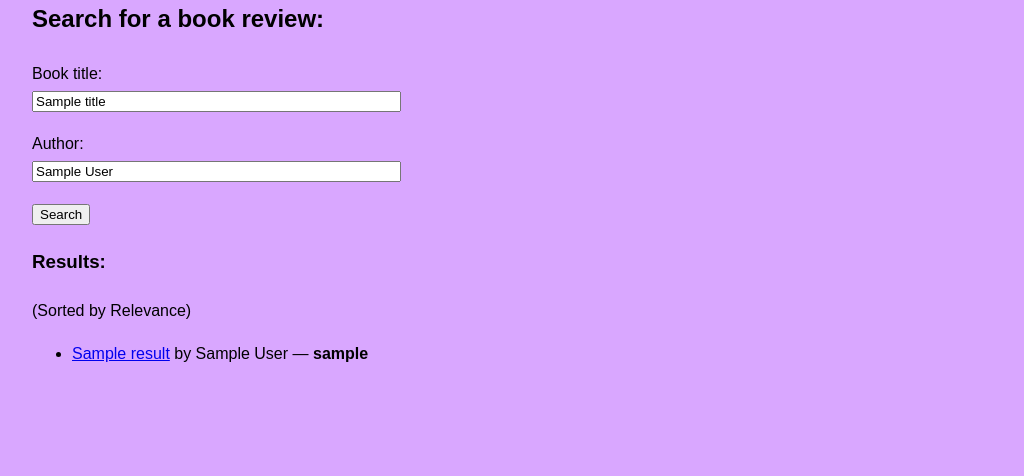
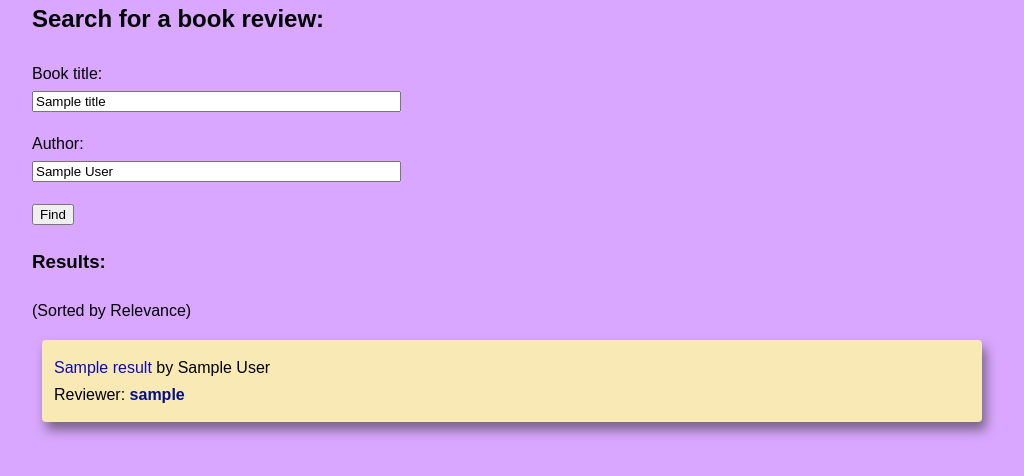
Before and after one commit to haikoj/kirja-arvostelut, a Flask app: template templates/find_review.html in a window 1280 px wide. Shown: the part 218-694 px from the top of the page, without its empty margins (128-1152 px from the left). Run offline with Flask 3, Linux system fonts and the light colour scheme; the template is opened without the code that fills it: most values are stand-ins (such as "Sample title", 1, 10 or a date in 2020).

Commit message:
Fix user link, improve appearance

```diff
--- a/reviews.py
+++ b/reviews.py
@@ -138,7 +138,7 @@
     if not conditions:
         return []
 
-    sql = """SELECT r.id, r.title, r.author, u.username, COUNT(c.id) comment_count
+    sql = """SELECT r.id, r.title, r.author, u.username, u.id user_id, COUNT(c.id) comment_count
             FROM reviews r
             JOIN users u ON r.user_id = u.id
             LEFT JOIN comments c ON c.review_id = r.id
--- a/templates/find_review.html
+++ b/templates/find_review.html
@@ -14,18 +14,21 @@
             <label for="author">Author:</label><br>
             <input type="text" id="author" name="author" value="{{ author|default('') }}" size="43">
         </p>
-        <button type="submit">Search</button>
+        <button type="submit">Find</button>
     </form>
 
     {% if title or author %}
         <h3>Results:</h3>
         {% if results %}
-            (Sorted by Relevance)
-            <ul>
+            <p>(Sorted by Relevance)</p>
+            <ul class="reviews">
                 {% for result in results %}
-                <li>
-                    <a href="/review/{{ result.id }}">{{ result.title }}</a>
-                    by {{ result.author }} — <strong>{{ result.username }}</strong>
+                <li class="review">
+                    <div class="review_line">
+                        <a class="review_link" href="/review/{{ result.id }}">{{ result.title }}</a>
+                        by <span class="review_author">{{ result.author }}</span><br>
+                        Reviewer: <a class="greeting_user" href="/user/{{ result.user_id }}">{{ result.username }}</a>
+                    </div>
                 </li>
                 {% endfor %}
             </ul>
```
